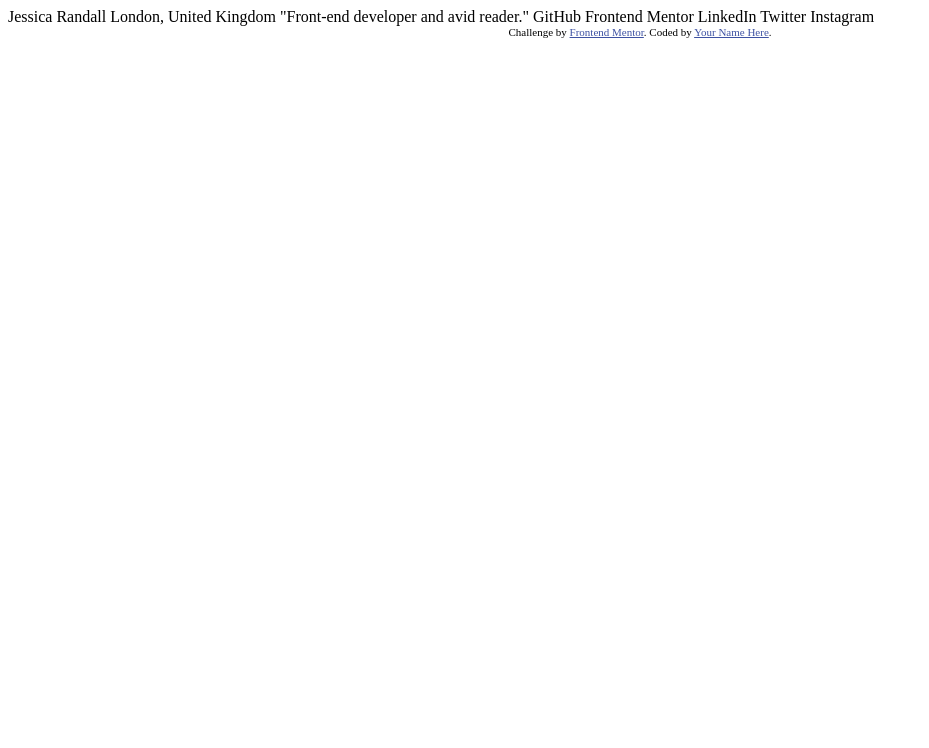
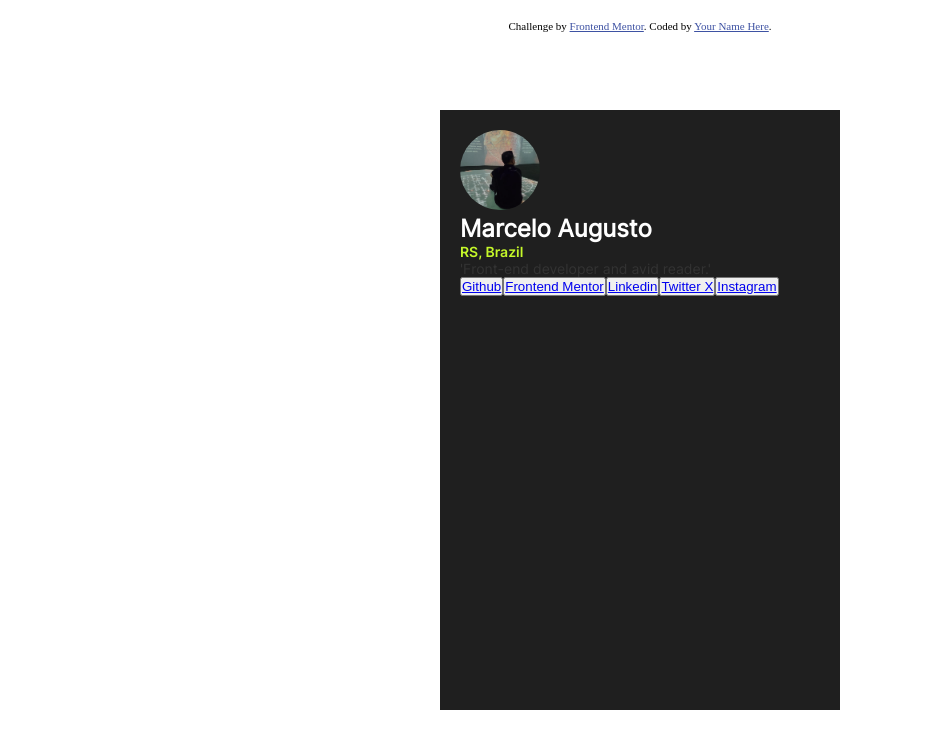
Before and after one commit to Augustto366/social-links-profile-main, a plain HTML site: page index.html in a window 1280 px wide. Shown: the whole page, without its empty margins (0-929 px from the left). Drawn offline with Linux system fonts and the light colour scheme.

Commit message:
estruturando html

```diff
--- a/index.html
+++ b/index.html
@@ -3,28 +3,24 @@
 <head>
   <meta charset="UTF-8">
   <meta name="viewport" content="width=device-width, initial-scale=1.0"> <!-- displays site properly based on user's device -->
-
   <link rel="icon" type="image/png" sizes="32x32" href="./assets/images/favicon-32x32.png">
-
   <title>Frontend Mentor | Social links profile</title>
-
-  <!-- Feel free to remove these styles or customise in your own stylesheet 👍 -->
+  <link rel="stylesheet" href="style.css">
   <style>
     .attribution { font-size: 11px; text-align: center; }
     .attribution a { color: hsl(228, 45%, 44%); }
   </style>
 </head>
 <body>
-
-  Jessica Randall
-  London, United Kingdom
-  "Front-end developer and avid reader."
-
-  GitHub
-  Frontend Mentor
-  LinkedIn
-  Twitter
-  Instagram
+    <section class="inside-block">
+      <img src="assets/images/marcelo.png" alt="Avatar">
+      <h1>Marcelo Augusto</h1>
+      <strong>
+        <p>RS, Brazil</p>
+      </strong>
+      <p>'Front-end developer and avid reader.'</p>
+      <button><a href="https://github.com/Augustto366" target="_blank" ref="external">Github</a></button><button><a href="https://www.frontendmentor.io/profile/Augustto366" target="_blank" ref="external">Frontend Mentor</a></button><button><a href="https://www.linkedin.com/in/marcelo-augusto366/" target="_blank" ref="external">Linkedin</a></button><button><a href="https://twitter.com/Augustto366" target="_blank" ref="external">Twitter X</a></button><button><a href="https://www.instagram.com/augustto366/?next=%2Fgustavoguanabara%2F" target="_blank" ref="external">Instagram</a></button>
+    </section>
 
   <div class="attribution">
     Challenge by <a href="https://www.frontendmentor.io?ref=challenge" target="_blank">Frontend Mentor</a>.
--- /dev/null
+++ b/style.css
@@ -0,0 +1,63 @@
+@charset "UTF-8";
+
+@font-face {
+    font-family: 'inter';
+    src: url(assets/fonts/static/Inter-Regular.ttf);
+}
+
+@font-face {
+    font-family: 'interbold';
+    src: url(/assets/fonts/static/Inter-Bold.ttf);
+}
+
+@font-face {
+    font-family: 'intersemi';
+    src: url(/assets/fonts/static/Inter-SemiBold.ttf);
+}
+
+* {
+    margin: 0px;
+    padding: 0px;
+    box-sizing: border-box;
+}
+
+body, html {
+    position: relative;
+    padding: 10px;
+    width: 100%;
+    height: 100vh;
+}
+
+.inside-block {
+    position: absolute;
+    top: 50%;
+    left: 50%;
+    transform: translate(-50%, -50%);
+    padding: 20px;
+    width: 400px;
+    height: 600px;
+    background-color: hsl(0, 0%, 12%);
+}
+
+.inside-block > img {
+    width: 80px;
+    height: 80px;
+    border-radius: 50%;
+}
+
+.inside-block > h1 {
+    font-family: inter;
+    color: hsl(0, 0%, 100%);
+}
+
+.inside-block > strong > p {
+    font-family: intersemi;
+    font-size: 14px;
+    color: hsl(75, 94%, 57%);
+}
+
+.inside-block > p {
+    font-family: inter;
+    font-size: 14px;
+    color: hsl(0, 0%, 20%);
+}
```
Also changed, not shown: assets/images/marcelo.png (added).
